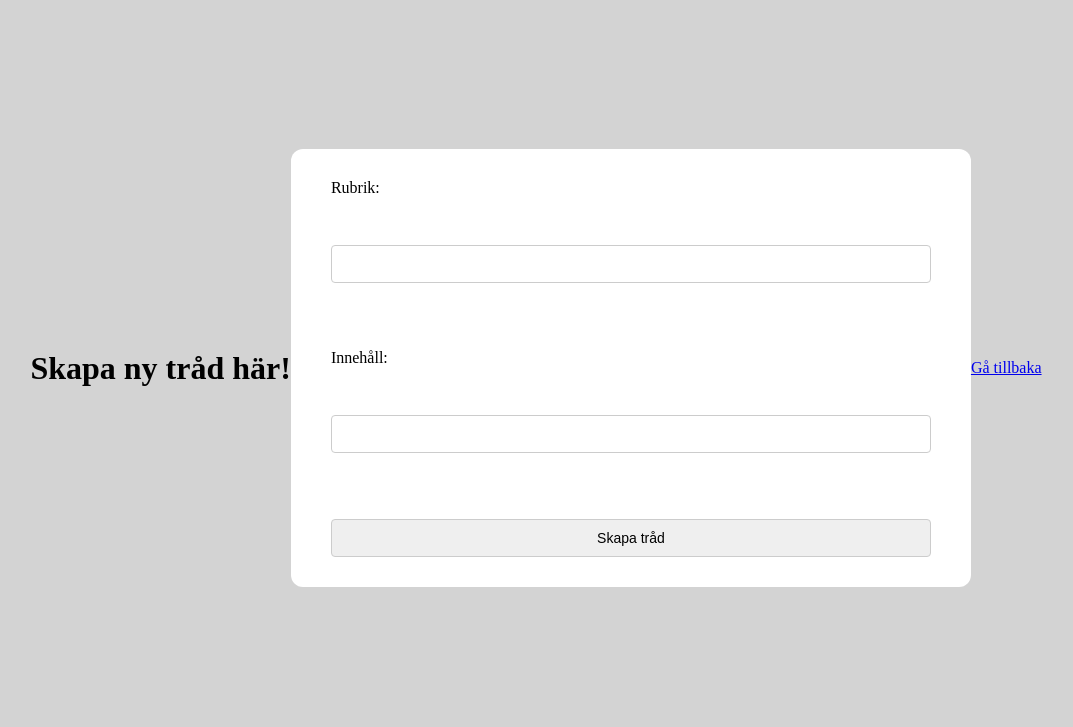
After one commit to HampusAyalla/Forum, a Flask app: template Templates/topics.html in a window 1280 px wide. The commit adds this page. Shown: the top 727 px of the page, without its empty margins (104-1177 px from the left). Run offline with Flask 3, Linux system fonts and the light colour scheme; the template is opened without the code that fills it, so the values that code supplies are empty.

```diff
--- a/Templates/login.html
+++ b/Templates/login.html
@@ -5,7 +5,6 @@
     <link rel="stylesheet" href="style.css">
 </head>
 <body>
-<h1>Logga in</h1>
 
 <form method="post">
     <input name="username" placeholder="Användarnamn"><br>
--- /dev/null
+++ b/Templates/style.css
@@ -0,0 +1,36 @@
+body {
+background-color: lightgray;
+display: flex;
+justify-content: center;
+align-items: center;
+height: 90vh;
+}
+
+form {
+background-color: #fff;
+padding: 30px 40px;
+border-radius: 12px;
+display: flex;
+flex-direction: column;
+gap: 15px;
+width: 600px;
+}
+
+input {
+padding: 10px;
+border: 1px solid #ccc;
+border-radius: 4px;
+font-size: 14px;
+}
+
+button {
+padding: 16px;
+background-color: lime;
+color: white;
+border-radius: 4px;
+cursor: pointer;
+}
+
+button:hover {
+background-color: #45a049;
+}
--- /dev/null
+++ b/Templates/topics.html
@@ -0,0 +1,24 @@
+<!DOCTYPE html>
+<html lang="sv">
+<head>
+    <meta charset="UTF-8">
+    <title>Ny tråd till forum</title>
+    <link rel="stylesheet" href="style.css">
+</head>
+<body>
+
+<h1>Skapa ny tråd här!</h1>
+
+<form action="/new_topic" method="post">
+    <label>Rubrik:</label><br>
+    <input type="text" name="title" required><br><br>
+    <label>Innehåll:</label><br>
+    <input type="text" name="content" required><br><br>
+    <input type="submit" value="Skapa tråd">
+</form>
+
+<br>
+<a href="/">Gå tillbaka</a>
+
+</body>
+</html>
--- a/app.py
+++ b/app.py
@@ -4,6 +4,7 @@ import mysql.connector
 app = Flask(__name__)
 app.secret_key = "nyckel"
 
+# Kopplar databas via Xampp
 def get_db():
     return mysql.connector.connect(
         host="localhost",
@@ -12,11 +13,23 @@ def get_db():
         database="forum"
     )
 
+#Köra sql
 def query(sql, params=(), fetchone=False):
     db = get_db()
     cursor = db.cursor(dictionary=True)
     cursor.execute(sql, params)
 
+    if sql.strip().lower().startswith("select"):
+            result = cursor.fetchone() if fetchone else cursor.fetchall()
+    else:
+            db.commit()
+            result = None
+
+            cursor.close()
+            db.close()
+            return result
+
+#Visa alla inlägg
 @app.route("/")
 def index():
     topics = query("""
@@ -31,3 +44,28 @@ def index():
 @app.route("/")
 def index():
     return render_template("Index.html")
+
+
+#Logga in med de färdiga användarna
+@app.route("/login", methods=["GET", "POST"])
+def login():
+    if request.method == "POST":
+        u = request.form["username"] #Hämta från formulär
+        p = request.form["password"] #Hämta från formulär
+
+        #Kollar om användaren som angetts finns i XAMPP databasen
+        user = query(
+            "SELECT * FROM users WHERE username=%s AND password=%s",
+            (u, p),
+            fetchone=True
+        )
+
+        #Om användaren hittas så ska man gå vidare med att logga in
+        if user:
+            session["user"] = user
+            return redirect("/")
+        #Annars om den inte finns, kommer ett error
+        else:
+            return render_template("login.html", error="Fel användarnamn eller lösenord")
+
+    return render_template("login.html")
```
Also changed, not shown: style.css (deleted).
